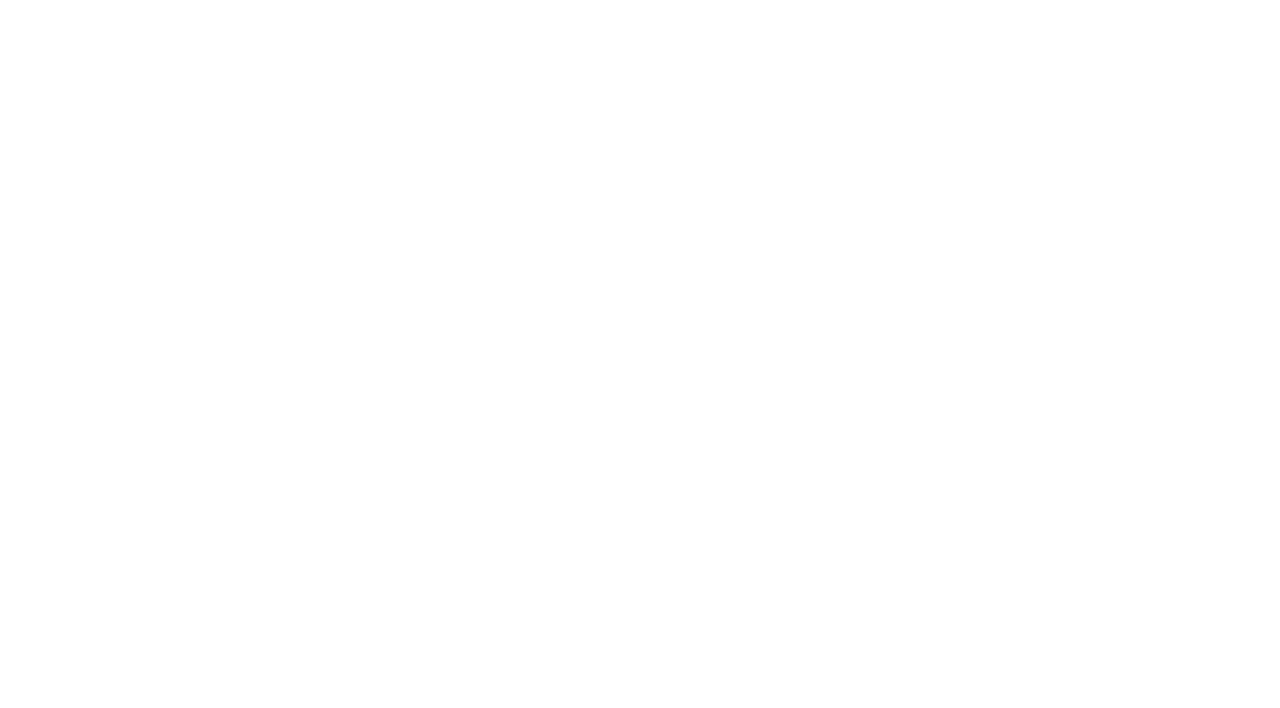
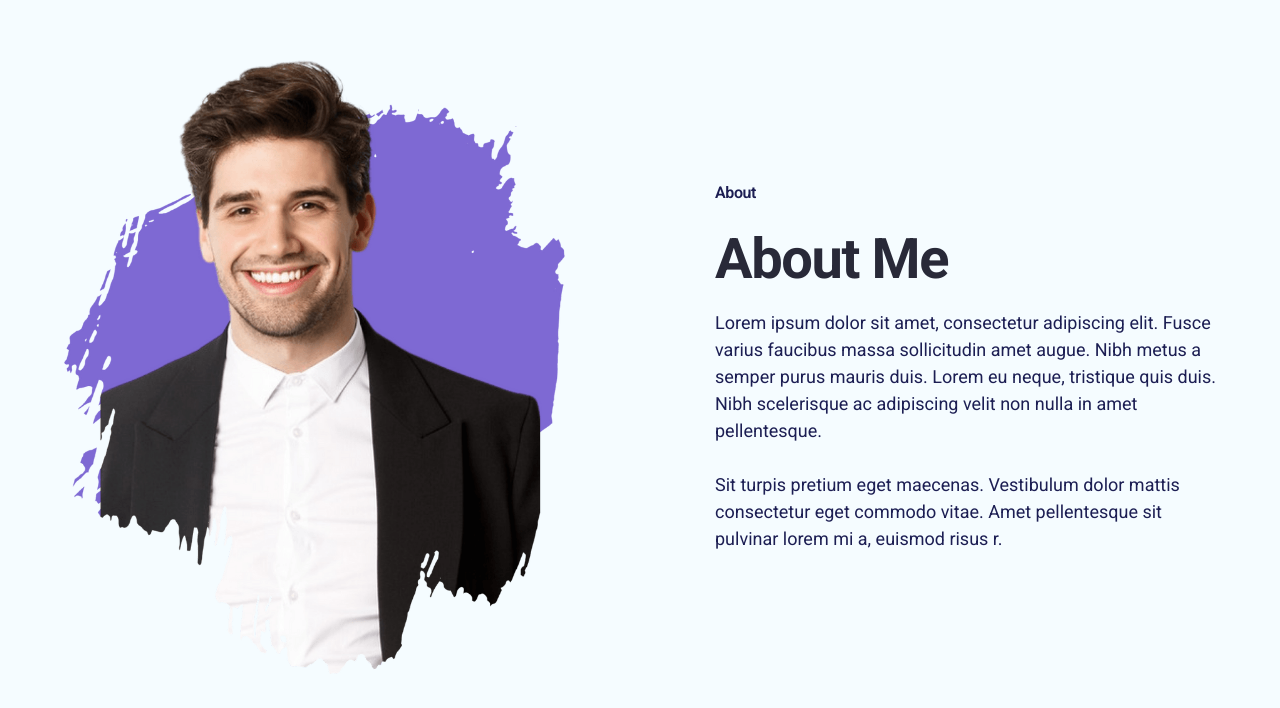
Before and after one commit to Avinashshiyani/Portfolio, a React (Vite) app: page / in a window 1280 px wide. Shown: the part 1404-2112 px from the top of the page. Before the commit the page ends 1276 px from the top, so only its background shows below. Built offline with nearby package versions, Linux system fonts and the light colour scheme.

Commit message:
About mme section Done

```diff
--- /dev/null
+++ b/src/AboutSection/AboutUs.jsx
@@ -0,0 +1,42 @@
+import React from "react";
+import HeroImage from "../assets/about.png";
+
+const AboutUs = () => {
+  return (
+    <div className="py-[56px]  px-[20px] bg-[#F5FCFF] sm:px-[40px] md:px-[64px] md:flex  md:gap-x-[34px] lg:gap-x-[150px] sm:py-[80px] md:py-[100px]">
+      {/* hero section photo part starts */}
+      <div className="mt-10 md:w-[50%] order-1   md:mt-0">
+        <img src={HeroImage} alt="" />
+      </div>
+      {/* hero section photo part ends */}
+
+      {/* hero section first part starts */}
+      <div className="space-y-2 md:w-[50%] order-2  lg:flex lg:flex-col lg:justify-center ">
+        <div className="space-y-3">
+          <p className="text-[16px] font-semibold text-[#1c1e53] tracking-tight">
+            About
+          </p>
+          <p className="text-[40px] font-bold text-[#282938] tracking-tight sm:text-[52px] md:text-[56px]">
+            About Me
+          </p>
+        </div>
+        <div className="text-[16px] text-[#1c1e53] sm:text-[18px]">
+          <p>
+            Lorem ipsum dolor sit amet, consectetur adipiscing elit. Fusce
+            varius faucibus massa sollicitudin amet augue. Nibh metus a semper
+            purus mauris duis. Lorem eu neque, tristique quis duis. Nibh
+            scelerisque ac adipiscing velit non nulla in amet pellentesque.
+            <br />
+            <br />
+            Sit turpis pretium eget maecenas. Vestibulum dolor mattis
+            consectetur eget commodo vitae. Amet pellentesque sit pulvinar lorem
+            mi a, euismod risus r.
+          </p>
+        </div>
+      </div>
+      {/* hero section first part ends */}
+    </div>
+  );
+};
+
+export default AboutUs;
--- a/src/App.jsx
+++ b/src/App.jsx
@@ -2,6 +2,7 @@ import React from "react";
 import Navbar from "./Navbar/Navbar";
 import HeroSection from "./HeroSection/HeroSection";
 import SkillSection from "./SkillSection/SkillSection";
+import AboutUs from "./AboutSection/AboutUs";
 
 const App = () => {
   return (
@@ -9,6 +10,7 @@ const App = () => {
       <Navbar />
       <HeroSection />
       <SkillSection />
+      <AboutUs />
     </div>
   );
 };
--- a/src/HeroSection/HeroSection.jsx
+++ b/src/HeroSection/HeroSection.jsx
@@ -3,7 +3,7 @@ import HeroImage from "../assets/download_2.webp";
 
 const HeroSection = () => {
   return (
-    <div className="py-[56px] px-[20px] bg-[#F5FCFF] sm:px-[40px] md:px-[64px] md:flex md:gap-x-[34px]">
+    <div className="py-[56px] m px-[20px] bg-[#F5FCFF] sm:px-[40px] md:px-[64px] md:flex md:gap-x-[34px] md:py-[80px] lg:py-[100px]">
       {/* hero section first part starts */}
       <div className="space-y-2 md:w-[50%]  lg:flex lg:flex-col lg:justify-center">
         <div className="text-[16px] text-[#1c1e53] font-medium w-full">
```
Also changed, not shown: src/assets/about.png (added).
